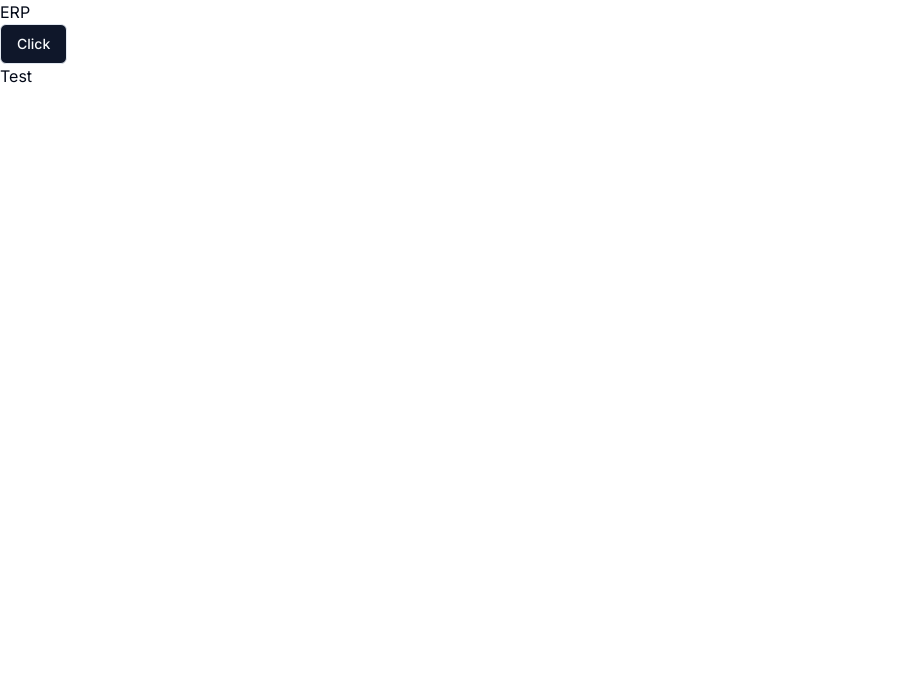
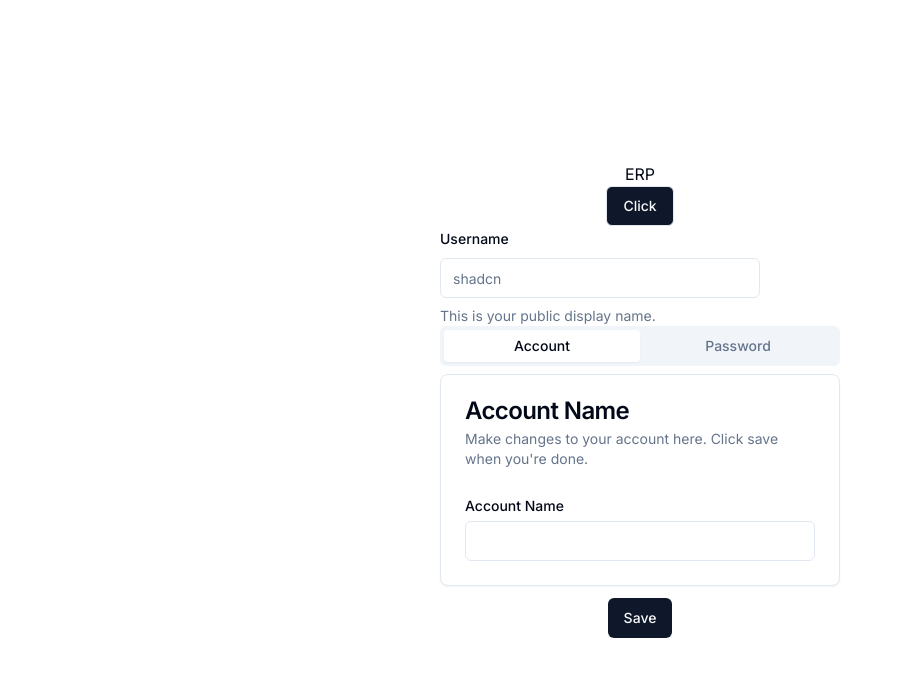
Before and after one commit to Dung1109/nextjs-form, a Next.js app in the folder my-app/: page / in a window 1280 px wide. Shown: the top 676 px of the page, without its empty margins (0-903 px from the left). Built offline with nearby package versions, Linux system fonts and the light colour scheme; no server answers.

Commit message:
add react hook form

```diff
--- a/my-app/src/app/page.tsx
+++ b/my-app/src/app/page.tsx
@@ -1,3 +1,4 @@
+import ReactHookForm from "@/components/ReactHookForm";
 import ProfileForm from "@/components/profileform";
 import { Mail } from "@/components/resizenav";
 import { Button } from "@/components/ui/button";
@@ -13,11 +14,10 @@ const defaultCollapsed = collapsed ? JSON.parse(collapsed.value) : undefined;
 
 export default function Home() {
   return (
-    <main>
+    <div className="flex flex-col items-center justify-center h-screen">
       <h1>ERP</h1>
       <Button className="border">Click</Button>
-      {/* <ProfileForm></ProfileForm> */}
-      <h1>Test</h1>
-    </main>
+      <ProfileForm />
+    </div>
   );
 }
--- a/my-app/src/components/ReactHookForm.tsx
+++ b/my-app/src/components/ReactHookForm.tsx
@@ -1,16 +1,74 @@
 "use client";
 
-import { useForm } from "react-hook-form";
+import { log } from "console";
+import { SubmitHandler, useForm } from "react-hook-form";
 
 type InputData = {
-    name: string;
-    password: string;
-    confirmPassword: string;
+  name: string;
+  password: string;
+  confirmPassword: string;
+  gender: string;
+  age: number;
 };
 
 export default function ReactHookForm() {
-    const { register, handleSubmit, watch, formState: {errors}, } = useForm<InputData>();
+  const {
+    register,
+    handleSubmit,
+    watch,
+    formState: { errors },
+  } = useForm<InputData>();
 
+  const onSubmit: SubmitHandler<InputData> = (data) => console.log(data);
 
+  // console.log("The watch name:", watch("name"));
 
+  return (
+    <form onSubmit={handleSubmit(onSubmit)}>
+      <p>Username</p>
+      <input
+        className="border border-black"
+        defaultValue=""
+        {...register("name")}
+      />
+      <p>Password</p>
+      <input
+        className="border border-black"
+        defaultValue=""
+        {...register("password")}
+      />
+      <p>Confirm Password</p>
+      <input
+        className="border border-black"
+        defaultValue=""
+        {...register("confirmPassword")}
+      />
+      <p>Gender</p>
+      <select className="border border-black" {...register("gender")}>
+        <option value="male">Male</option>
+        <option value="female">Female</option>
+        <option value="other">Other</option>
+      </select>
+      <p>Age</p>
+      {errors.age && (
+        <p className="text-red-500">
+          {errors.age?.type === "max"
+            ? "Must be lower than 32"
+            : "Must be higher than 10"}
+        </p>
+      )}
+      <input
+        type="number"
+        {...register("age", {
+          min: { value: 10, message: "Must be higher than 10" },
+          max: { value: 32, message: "Must be lower than 32" },
+        })}
+        className="border border-black"
+      />
+
+      <div className="pt-3">
+        <input className="border border-black" type="submit" value="Send" />
+      </div>
+    </form>
+  );
 }
--- a/my-app/src/components/profileform.tsx
+++ b/my-app/src/components/profileform.tsx
@@ -1,7 +1,7 @@
 "use client";
 
 import { zodResolver } from "@hookform/resolvers/zod";
-import { useForm } from "react-hook-form";
+import { Controller, useForm } from "react-hook-form";
 import { z } from "zod";
 import {
   Form,
@@ -15,16 +15,29 @@ import {
 import { Input } from "./ui/input";
 import { Button } from "./ui/button";
 import { TabsDemo } from "./TabDemo";
+import { Tabs, TabsContent, TabsList, TabsTrigger } from "./ui/tabs";
+import {
+  Card,
+  CardContent,
+  CardDescription,
+  CardHeader,
+  CardTitle,
+} from "./ui/card";
+import { Label } from "./ui/label";
 
 const formSchema = z.object({
   username: z
     .string()
     .min(8, {
-      message: "Username must be at least 2 characters",
+      message: "Username must be at least 8 characters",
     })
     .max(50, {
       message: "Username must be at max 50 characters",
     }),
+  accountname: z
+    .string()
+    .min(2, { message: "Account name must be at least 2" }),
+  password: z.string().min(8, { message: "Password must be at least 8" }),
 });
 
 export default function ProfileForm() {
@@ -41,7 +54,7 @@ export default function ProfileForm() {
 
   return (
     <Form {...form}>
-      <form onSubmit={form.handleSubmit(handleSubmit)} className="space-y-8">
+      <form onSubmit={form.handleSubmit(handleSubmit)}>
         <FormField
           control={form.control}
           name="username"
@@ -58,8 +71,68 @@ export default function ProfileForm() {
             </FormItem>
           )}
         />
-        <TabsDemo />
-        <Button type="submit">Submit</Button>
+
+        <Tabs defaultValue="account" className="w-[400px] mx-auto">
+          <TabsList className="grid w-full grid-cols-2">
+            <TabsTrigger value="account">Account</TabsTrigger>
+            <TabsTrigger value="password">Password</TabsTrigger>
+          </TabsList>
+          <TabsContent value="account">
+            <Card>
+              <CardHeader>
+                <CardTitle>Account Name</CardTitle>
+                <CardDescription>
+                  Make changes to your account here. Click save when you're
+                  done.
+                </CardDescription>
+              </CardHeader>
+              <CardContent className="space-y-2">
+                <div className="space-y-1">
+                  <Label htmlFor="name">Account Name</Label>
+                  <FormField
+                    name="accountname"
+                    control={form.control}
+                    render={({ field }) => (
+                      <FormItem>
+                        <Input {...field} />
+                        <FormMessage />
+                      </FormItem>
+                    )}
+                  />
+                </div>
+              </CardContent>
+            </Card>
+          </TabsContent>
+          <TabsContent value="password">
+            <Card>
+              <CardHeader>
+                <CardTitle>Password</CardTitle>
+                <CardDescription>
+                  Change your password here. After saving, you'll be logged out.
+                </CardDescription>
+              </CardHeader>
+              <CardContent className="space-y-2">
+                <div className="space-y-1">
+                  <Label htmlFor="current">Current password</Label>
+                  <FormField
+                    name="password"
+                    control={form.control}
+                    render={({ field }) => (
+                      <FormItem>
+                        <Input {...field} />
+                        <FormMessage />
+                      </FormItem>
+                    )}
+                  />
+                </div>
+              </CardContent>
+            </Card>
+          </TabsContent>
+        </Tabs>
+
+        <Button type="submit" className="block m-auto mt-3">
+          Save
+        </Button>
       </form>
     </Form>
   );
```
Also changed, not shown: 1 other file (tests, documents, lock files or other folders).
